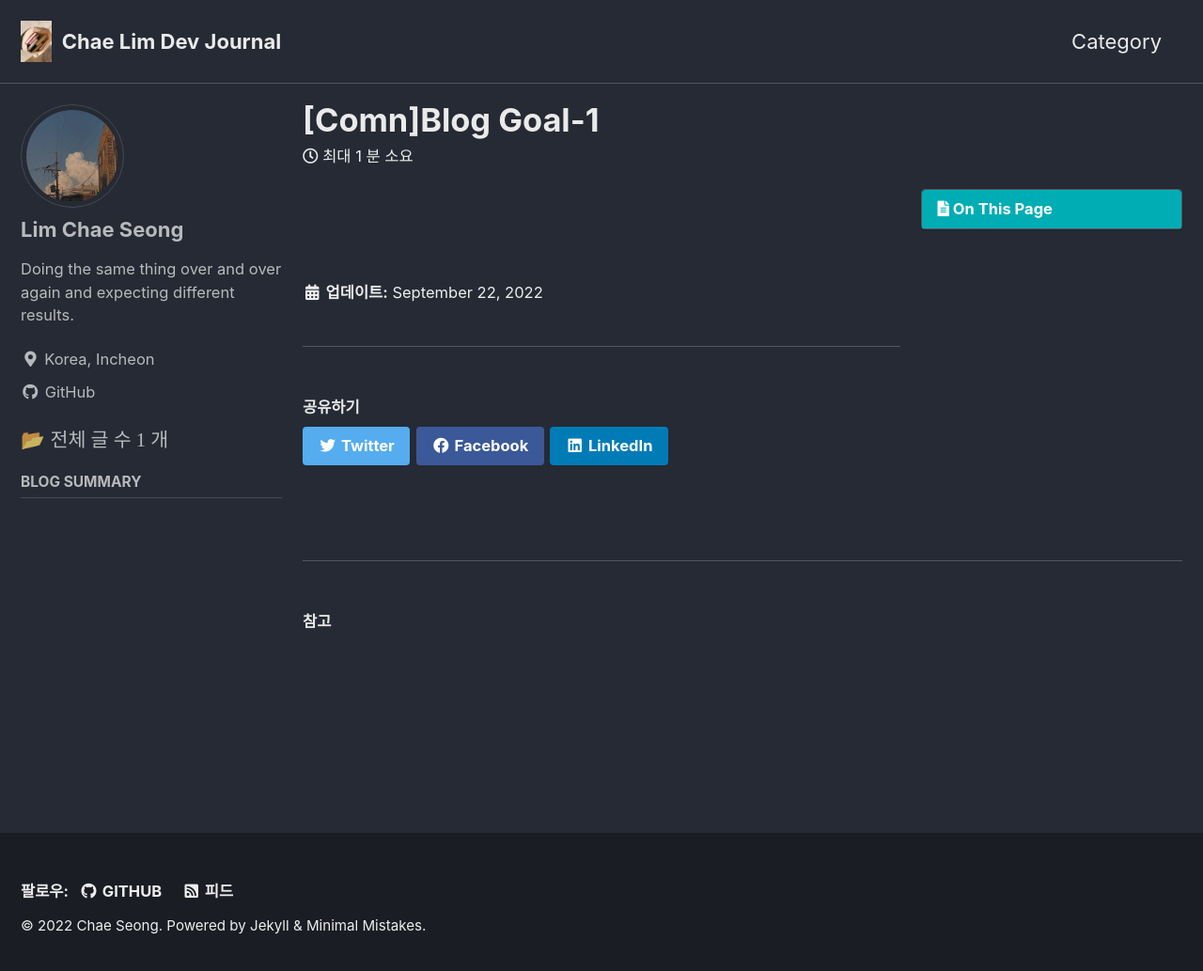
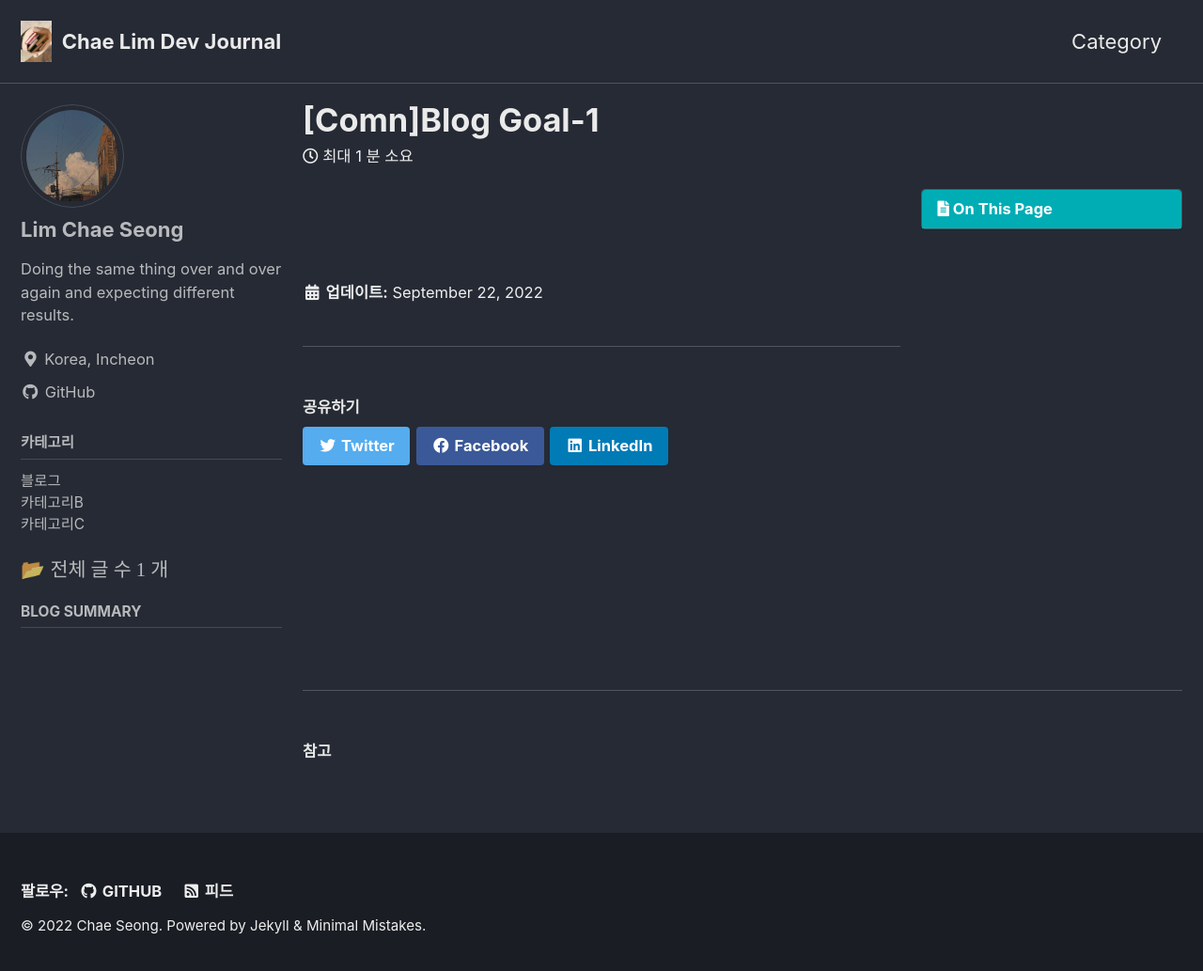
Before and after one commit to lim1504/lim1504.github.io, a Jekyll site: the page built from _posts/2022-09-22-first.md, in a window 1280 px wide and 1041 px high. Shown: the top 1033 px of the window at 94% size. Built offline with Jekyll 4.4.1, drawn with Linux system fonts in a browser that asks for light colours; cached includes are drawn as plain includes.

```diff
--- a/_config.yml
+++ b/_config.yml
@@ -292,3 +292,5 @@ defaults:
       related: true
       mathjax: true
       sidebar_main: true
+      sidebar:
+        nav : "sidebar-category"
--- a/_data/navigation.yml
+++ b/_data/navigation.yml
@@ -18,3 +18,13 @@ sidebar_main :
     children:
       - title : Goals
         url : /comn
+
+sidebar-category:
+  - title: "카테고리"
+    children:
+      - title: "블로그"
+        url: "/blog"
+      - title: "카테고리B"
+        url:  "/CategoryB"
+      - title: "카테고리C"
+        url:  "/CategoryC"
--- a/index.html
+++ b/index.html
@@ -2,4 +2,6 @@
 layout: home
 author_profile: true
 sidebar_main: true
+sidebar:
+    nav: "sidebar category"
 ---
```
Also changed, not shown: _pages/category-blog.md (added, +9 -0 lines), _posts/2022-09-24.md (added, +5 -0 lines).
